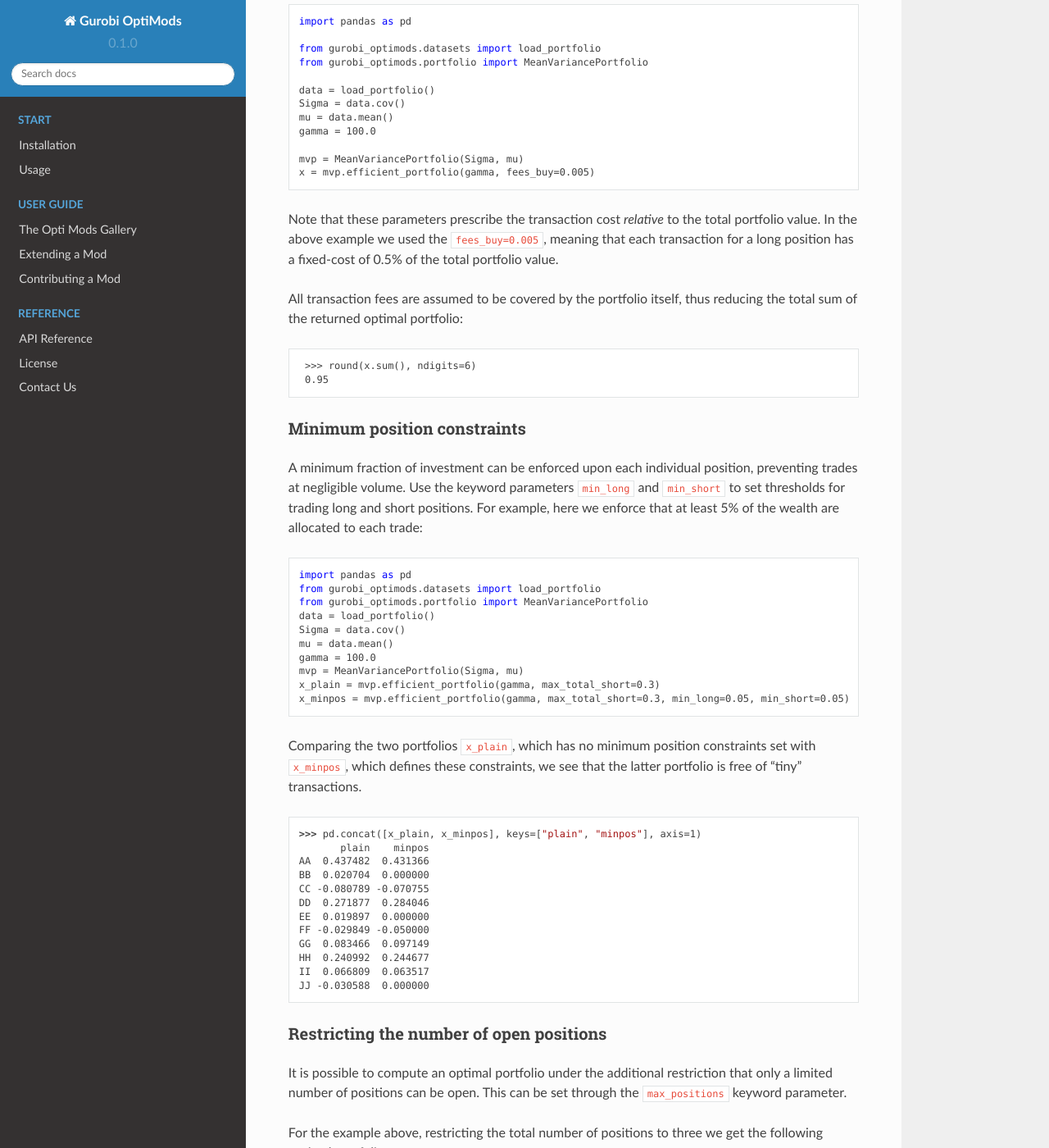
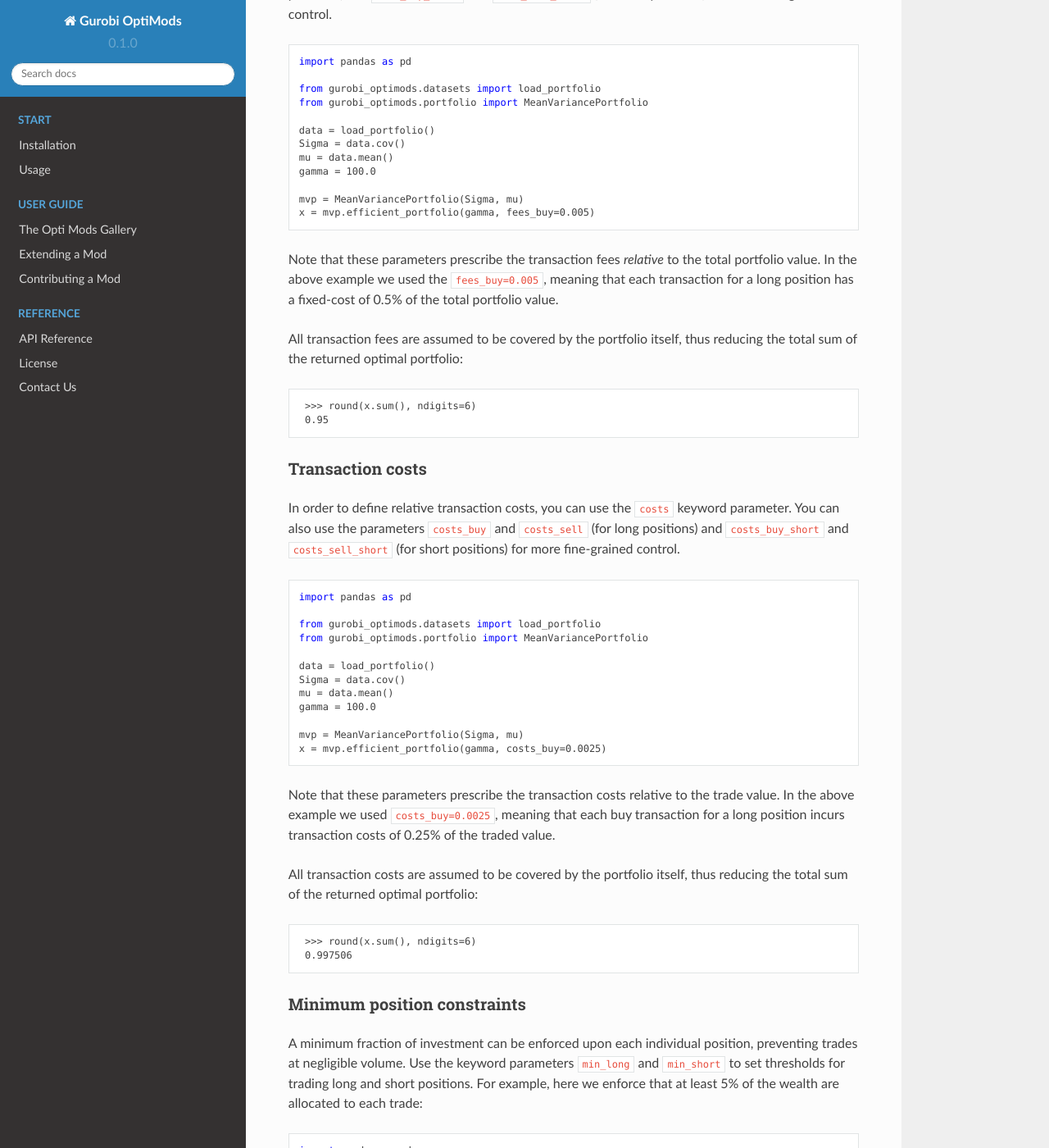
Before and after one commit to Gurobi/gurobi-optimods, a Sphinx documentation site: the page built from docs/source/mods/portfolio.rst, in a window 1280 px wide and 1400 px high, scrolled down 3163 px. Shown: the whole window at 82% size. Built offline with Sphinx 7.4.7 and the Read the Docs theme 2.0.0, drawn with Linux system fonts in a browser that asks for light colours; some of the changed text lies outside the part shown.

Commit message:
transaction cost doc

```diff
--- a/docs/source/mods/portfolio.rst
+++ b/docs/source/mods/portfolio.rst
@@ -247,8 +247,9 @@ Transaction fees
 ~~~~~~~~~~~~~~~~
 
 In order to define fixed costs per transaction suggested by the optimal
-portfolio :math:`x`, you can use the ``fees_buy`` (for long positions) and
-``fees_sell`` (for short positions) keyword parameters.
+portfolio :math:`x`, you can use the ``fees`` keyword parameter.
+You can also use the parameters ``fees_buy`` and ``fees_sell`` (for long positions) and
+``fees_buy_short`` and ``fees_sell_short`` (for short positions) for more fine-grained control.
 
 .. testcode:: mod
 
@@ -274,7 +275,7 @@ portfolio :math:`x`, you can use the ``fees_buy`` (for long positions) and
     Model has 55 quadratic objective terms
     ...
 
-Note that these parameters prescribe the transaction cost *relative* to the
+Note that these parameters prescribe the transaction fees *relative* to the
 total portfolio value.  In the above example we used the ``fees_buy=0.005``,
 meaning that each transaction for a long position has a fixed-cost of 0.5% of
 the total portfolio value.
@@ -292,6 +293,57 @@ thus reducing the total sum of the returned optimal portfolio:
     :hide:
 
     assert math.isclose(x.sum(), 0.95)
+
+Transaction costs
+~~~~~~~~~~~~~~~~~
+
+In order to define relative transaction costs, you can use the ``costs`` keyword parameter.
+You can also use the parameters ``costs_buy`` and ``costs_sell`` (for long positions) and
+``costs_buy_short`` and ``costs_sell_short`` (for short positions) for more fine-grained control.
+
+.. testcode:: mod
+
+    import pandas as pd
+
+    from gurobi_optimods.datasets import load_portfolio
+    from gurobi_optimods.portfolio import MeanVariancePortfolio
+
+    data = load_portfolio()
+    Sigma = data.cov()
+    mu = data.mean()
+    gamma = 100.0
+
+    mvp = MeanVariancePortfolio(Sigma, mu)
+    x = mvp.efficient_portfolio(gamma, costs_buy=0.0025)
+
+.. testoutput:: mod
+    :hide:
+
+    ...
+    Optimize a model with 122 rows, 130 columns and 270 nonzeros
+    ...
+    Model has 55 quadratic objective terms
+    ...
+
+Note that these parameters prescribe the transaction costs relative to the
+trade value.  In the above example we used ``costs_buy=0.0025``,
+meaning that each buy transaction for a long position incurs transaction costs of 0.25% of
+the traded value.
+
+All transaction costs are assumed to be covered by the portfolio itself,
+thus reducing the total sum of the returned optimal portfolio:
+
+.. doctest:: mod
+   :options: +NORMALIZE_WHITESPACE
+
+    >>> round(x.sum(), ndigits=6)
+    0.997506
+
+.. testcode:: mod
+    :hide:
+
+    assert math.isclose(x.sum(), 1/(1+0.0025))
+
 
 
 Minimum position constraints
```
Also changed, not shown: 1 other file.
